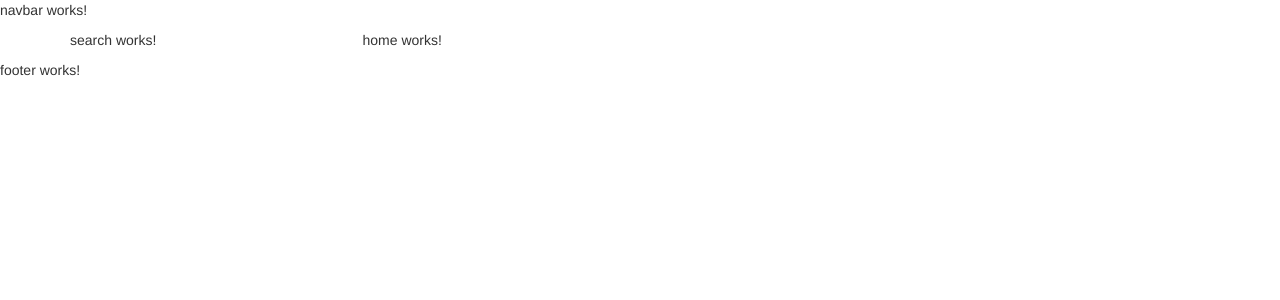
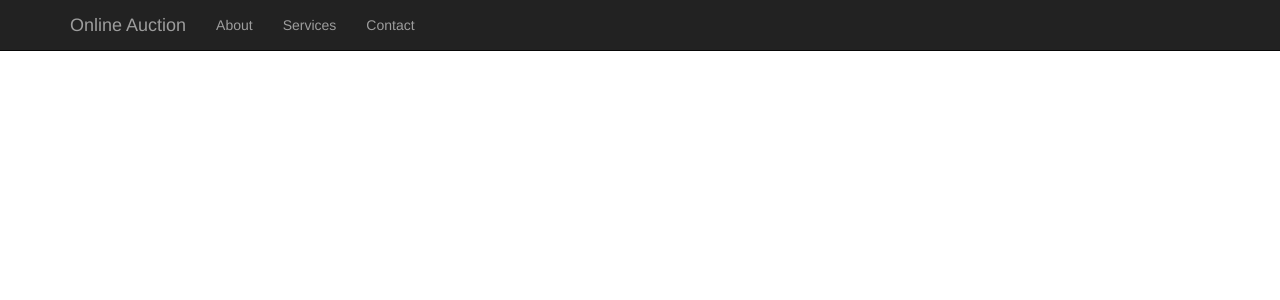
Before and after one commit to gatezh/Auction-app, an Angular app: page / in a window 1280 px wide. Shown: the top 300 px of the page. Built offline with nearby package versions, Linux system fonts and the light colour scheme.

Commit message:
Add NavbarComponent template

```diff
--- a/src/app/navbar/navbar.component.html
+++ b/src/app/navbar/navbar.component.html
@@ -1,3 +1,22 @@
-<p>
-  navbar works!
-</p>
+<nav class="navbar navbar-inverse navbar-fixed-top" role="navigation">
+  <div class="container">
+    <div class="navbar-header">
+      <button type="button" class="navbar-toggle" data-toggle="collapse" data-target=".navbar-ex1-collapse">
+        <span class="sr-only">Toggle navigation</span>
+        <span class="icon-bar"></span>
+        <span class="icon-bar"></span>
+        <span class="icon-bar"></span>
+      </button>
+      <a class="navbar-brand" [routerLink]="['/']">Online Auction</a>
+    </div>
+
+    <div class="collapse navbar-collapse navbar-ex1-collapse">
+      <ul class="nav navbar-nav">
+        <li><a href="#">About</a></li>
+        <li><a href="#">Services</a></li>
+        <li><a href="#">Contact</a></li>
+      </ul>
+    </div>
+
+  </div>
+</nav>
```
